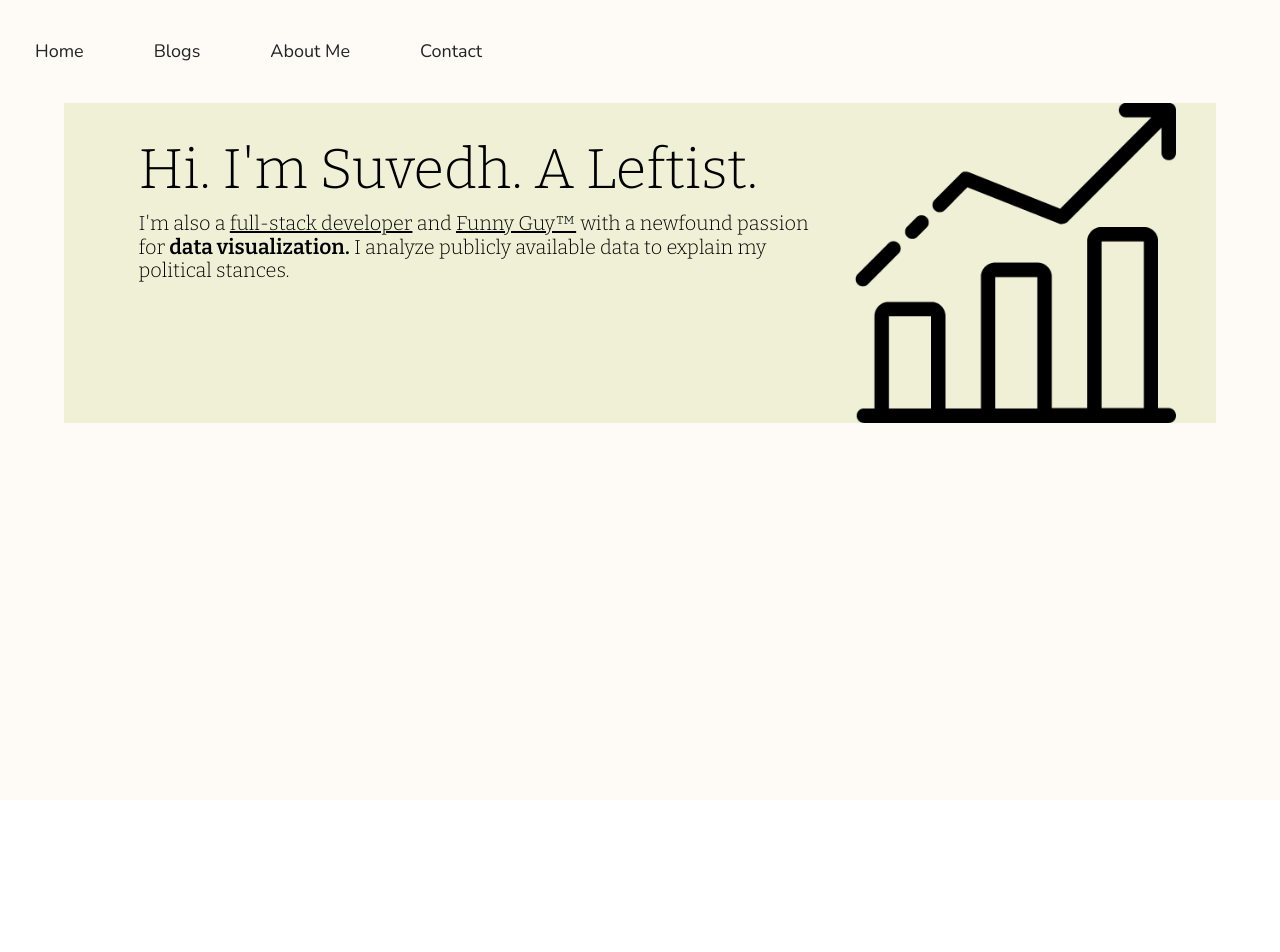
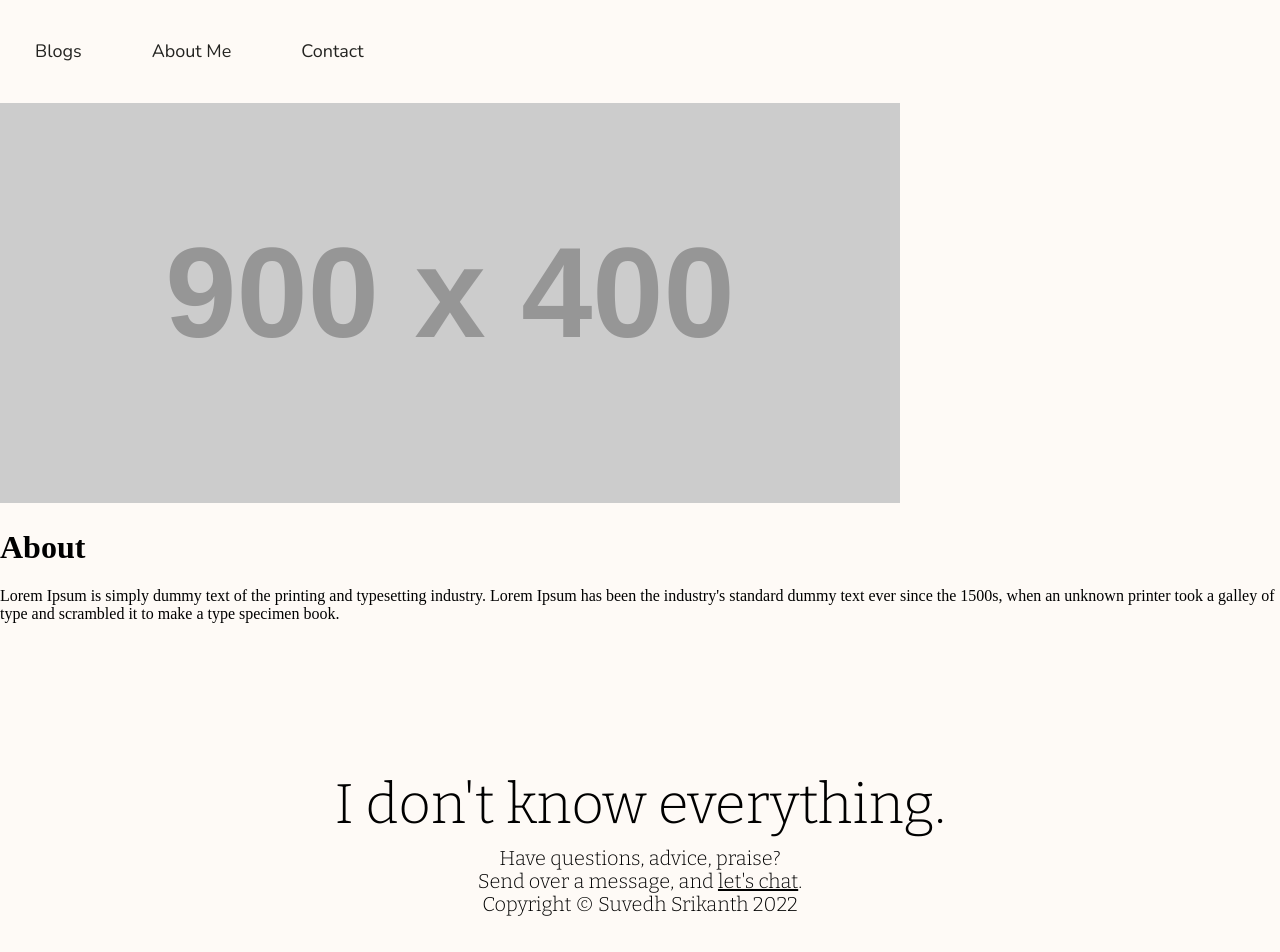
Before and after one commit to suvedhs/blog-with-vis, a React (Create React App) app: page /about in a window 1280 px wide. Shown: the top 952 px of the page. Before the commit the page ends 800 px from the top, so only its background shows below. Built offline with nearby package versions, Linux system fonts and the light colour scheme.

Commit message:
added routes and wrote footer. extrapolated some css classes.

```diff
--- a/package.json
+++ b/package.json
@@ -15,6 +15,7 @@
     "normalize.css": "^8.0.1",
     "react": "^17.0.2",
     "react-dom": "^17.0.2",
+    "react-router-dom": "^6.2.2",
     "react-scripts": "5.0.0",
     "styled-components": "^5.3.5",
     "typescript": "^4.6.3",
--- a/src/App.tsx
+++ /dev/null
@@ -1,31 +0,0 @@
-import styled from 'styled-components';
-import NavbarScroller from './components/NavbarScroller';
-import FrontPage from './components/FrontPage';
-
-const Home = styled.div`
-  background: #fefaf6;
-  height: 100%;
-`;
-
-const navigation = {
-  links: [
-    { name: "Home", to: "/"},
-    { name: "Blogs", to: "/healthcare"},
-    { name: "About Me", to: "/about" },
-    { name: "Contact", to: "/contact" },
-  ]
-}
-
-function App() {
-
-  const {links} = navigation
-
-  return (
-    <Home>
-      <NavbarScroller links={links}/>
-      <FrontPage />
-    </Home>
-  );
-}
-
-export default App;
--- /dev/null
+++ b/src/components/About.tsx
@@ -0,0 +1,29 @@
+import React from "react";
+
+function About() {
+  return (
+    <div className="about">
+      <div>
+        <div>
+          <div>
+            <img
+              src="http://placehold.it/900x400"
+              alt=""
+            />
+          </div>
+          <div>
+            <h1>About</h1>
+            <p>
+              Lorem Ipsum is simply dummy text of the printing and typesetting
+              industry. Lorem Ipsum has been the industry's standard dummy text
+              ever since the 1500s, when an unknown printer took a galley of
+              type and scrambled it to make a type specimen book.
+            </p>
+          </div>
+        </div>
+      </div>
+    </div>
+  );
+}
+
+export default About;
--- /dev/null
+++ b/src/components/App.tsx
@@ -0,0 +1,11 @@
+import FrontPage from './FrontPage';
+
+function App() {
+  return (
+    <div>
+      <FrontPage />
+    </div>
+  );
+}
+
+export default App;
--- /dev/null
+++ b/src/components/Contact.tsx
@@ -0,0 +1,29 @@
+import React from "react";
+
+function Contact() {
+  return (
+    <div className="contact">
+      <div >
+        <div>
+          <div>
+            <img
+              src="http://placehold.it/900x400"
+              alt=""
+            />
+          </div>
+          <div>
+            <h1>Contact</h1>
+            <p>
+              Lorem Ipsum is simply dummy text of the printing and typesetting
+              industry. Lorem Ipsum has been the industry's standard dummy text
+              ever since the 1500s, when an unknown printer took a galley of
+              type and scrambled it to make a type specimen book.
+            </p>
+          </div>
+        </div>
+      </div>
+    </div>
+  );
+}
+
+export default Contact;
--- /dev/null
+++ b/src/components/Footer.tsx
@@ -0,0 +1,28 @@
+import React from "react";
+import styled from 'styled-components';
+import '../index.css'
+
+const FooterContainer = styled.footer`
+  background: #fefaf6;
+  text-align: center;
+  padding-top: 10%;
+  padding-bottom: 10%;
+  display: block;
+  `;
+
+function Footer() {
+  return (
+      <FooterContainer>
+        <div className='big'>
+            I don't know everything.
+        </div>
+        <div className='small'>
+          Have questions, advice, praise?
+          <br />Send over a message, and <a className='link' href='mailto:suvedhs@gmail.com'>let's chat</a>.
+          <br />Copyright &copy; Suvedh Srikanth 2022
+        </div>
+      </FooterContainer>
+  );
+}
+
+export default Footer;
--- a/src/components/FrontPage.tsx
+++ b/src/components/FrontPage.tsx
@@ -1,24 +1,10 @@
 import styled from 'styled-components';
 import '../index.css'
-
-const Big = styled.div`
-  font-size: 3.5em;
-  padding: 5px;
-`
-
-const Small = styled.div`
-  font-size: 20px;
-  padding: 5px;
-`
 
 const Bold = styled.span`
   font-size: 21px;
   font-weight: 600;
 `;
-
-const Link = styled.a`
-    color: black;
-`
 
 const Text = styled.div`
     display:flex;
@@ -30,6 +16,7 @@ const Text = styled.div`
 
 const Pic = styled.img`
     display:flex;
+    padding: 2%;
 `
 
 const Intro = styled.div`
@@ -47,8 +34,8 @@ const FrontPage = (props: any) => {
     return (
         <Intro>
             <Text>
-                <Big>Hi. I'm Suvedh. A Leftist.</Big>
-                <Small>I'm also a <Link href='https://github.com/suvedhs'>full-stack developer</Link> and <Link href='https://www.twitter.com/groovysuvy'>Funny Guy™</Link> with a newfound passion for <Bold>data visualization.</Bold> I analyze publicly available data to explain my political stances.</Small>
+                <div className='big'>Hi. I'm Suvedh. A Leftist.</div>
+                <div className='small'>I'm also a <a className='link' href='https://github.com/suvedhs'>full-stack developer</a> and <a className='link' href='https://www.twitter.com/groovysuvy'>Funny Guy™</a> with a newfound passion for <Bold>data visualization.</Bold> I blog about topics in American politics using analysis from publicly available data.</div>
             </Text>
             <Pic src={require('../assets/genericbargraph.png')} alt='generic bar graph'></Pic>
         </Intro>
--- a/src/components/NavbarScroller.tsx
+++ b/src/components/NavbarScroller.tsx
@@ -5,6 +5,8 @@ const Navbar = styled.nav`
   font-family: 'Nunito', sans-serif;
   background: #fefaf6;
   display: flex;
+  position: sticky;
+  top: 0;
   align-items: center;
   justify-content: space-between;
   a { color: #232320; text-decoration: none; }`;
@@ -35,9 +37,8 @@ const Li = styled.li`
   white-space: nowrap;`;
 
 
-const NavbarScroller = (props: {
-    links: Array<{name: string; to: string}>
-}) => {
+const NavbarScroller = ( props: {links: Array<{name: string; to: string}>} ) => {
+
     const {links} = props;
     const NavLinks: any = () => links.map((link: {name: string, to: string }) =>
         <Li className='navbar' key={link.name}><a href={link.to}>{link.name}</a></Li>)
@@ -45,7 +46,7 @@ const NavbarScroller = (props: {
     return (
         <Navbar>
             <Ul>
-                <NavLinks />
+              <NavLinks />
             </Ul>
         </Navbar>
     )
--- a/src/index.css
+++ b/src/index.css
@@ -1,4 +1,5 @@
 @import-normalize;
+
 @import url('https://fonts.googleapis.com/css2?family=Bitter:wght@300;600&family=Nunito&display=swap');
 
 html {
@@ -13,3 +14,19 @@ body {
 #root {
     height: 100%;
 }
+
+.big {
+  font-size: 3.5em;
+  padding: 5px;
+  font-family: 'Bitter', serif;
+}
+
+.small {
+  font-size: 20px;
+  padding: 5px;
+  font-family: 'Bitter', serif;
+}
+
+.link {
+    color: black;
+}
--- a/src/index.tsx
+++ b/src/index.tsx
@@ -1,13 +1,46 @@
 import 'normalize.css';
 import './index.css';
+import styled from 'styled-components';
 import React from 'react';
 import ReactDOM from 'react-dom';
-import App from './App';
+import App from './components/App';
 import reportWebVitals from './reportWebVitals';
+import { BrowserRouter as Router, Route, Routes } from "react-router-dom";
+import NavbarScroller from './components/NavbarScroller';
+import Footer from './components/Footer';
+import About from './components/About';
+import Contact from './components/Contact';
+
+const navigation = {
+  links: [
+    { name: "Blogs", to: "/"},
+    { name: "About Me", to: "/about" },
+    { name: "Contact", to: "/contact" },
+  ],
+  bloglist: [
+    { name: "Healthcare", to: "/healthcare" }
+  ]
+}
+
+const Container = styled.div`
+  background: #fefaf6;
+  position: relative;
+`;
 
 ReactDOM.render(
+
   <React.StrictMode>
-    <App />
+    <Container>
+      <Router>
+        <NavbarScroller links={navigation.links} />
+        <Routes>
+          <Route path="/" element={<App />} />
+          <Route path="/about" element={<About />} />
+          <Route path="/contact" element={<Contact />} />
+        </Routes>
+        <Footer />
+      </Router>
+    </Container>
   </React.StrictMode>,
   document.getElementById('root')
 );
```
Also changed, not shown: 2 other files (tests, documents, lock files or other folders).
